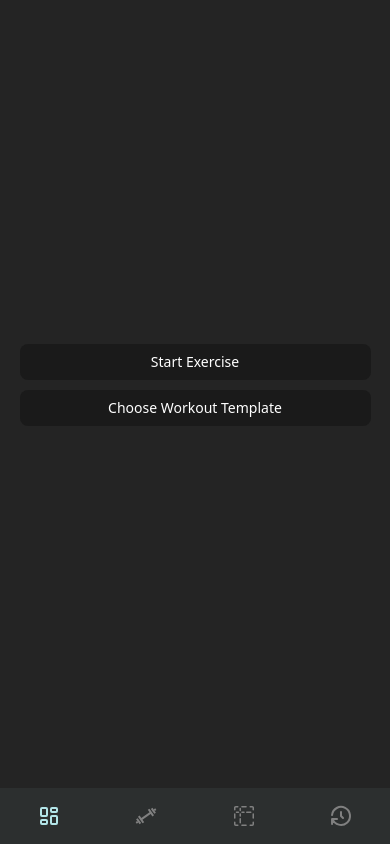
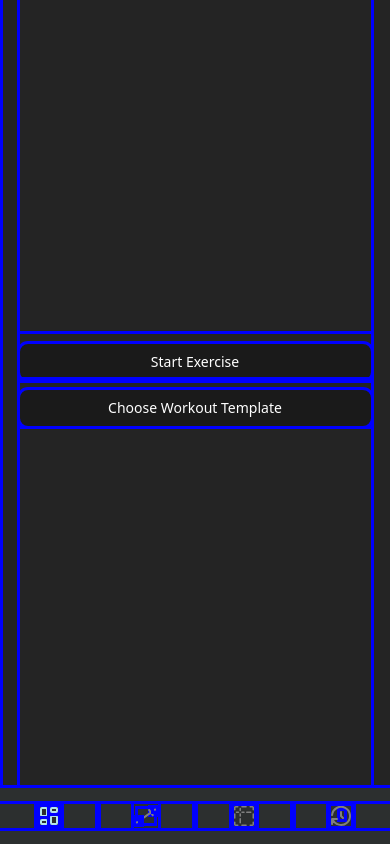
Before and after one commit to ink3rroll/Optymal, a React (Vite) app: page / in a window 390 px wide. Built offline with nearby package versions, Linux system fonts and the light colour scheme.

Commit message:
fix: ui not responsive with iphone 14

```diff
--- a/src/styles/App.css
+++ b/src/styles/App.css
@@ -1,7 +1,7 @@
-/* * {
+* {
   outline: solid;
   outline-color: blue;
-} */
+}
 
 * {
     box-sizing: border-box;
@@ -10,9 +10,8 @@
 #root {
   display: flex;
   width: 100%;
-  text-align: center;
   justify-content: center;
-  min-height: 100vh;
+  min-height: 100dvh;
 }
 
 html, body {
@@ -23,9 +22,12 @@ html, body {
 }
 
 main {
+  display: flex;
+  flex-direction: column;
   width: 100%;
   min-width: 0;
-  justify-items: center;
+  justify-content: center;
+  align-items: center;
 }
 
 button {
```
